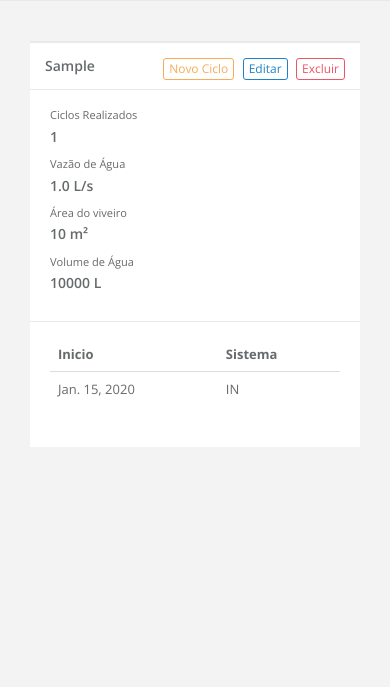
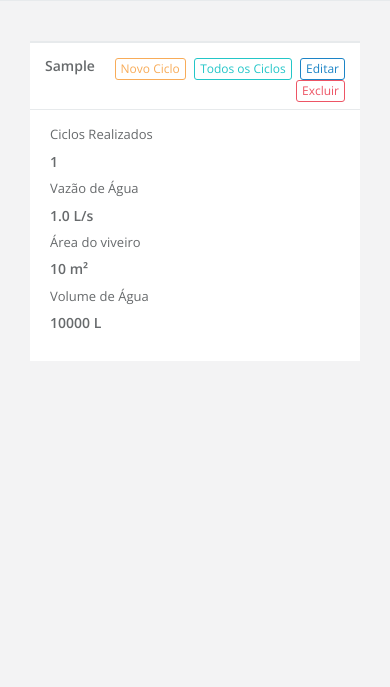
Before and after one commit to SamuelSilvaAraujo/aquaara, a Django app: page /1/viveiro/1/ in a window 390 px wide. Shown: the part 50-737 px from the top of the page. Run offline with Django 3.2, Linux system fonts and the light colour scheme; a user stored in the database is signed in; tables that the repository leaves empty hold one stand-in row (values such as "Sample post"); some libraries are stand-ins or nearby versions.

Commit message:
melhorando template

```diff
--- a/core/forms.py
+++ b/core/forms.py
@@ -37,9 +37,9 @@ class CycleForm(forms.ModelForm):
         model = Cycle
         fields = ['system', 'middleweight_despesca', 'type_intensive', ]
         widgets = {
-            'system': forms.Select(attrs={'class': 'form-control'}),
-            'middleweight_despesca': forms.Select(attrs={'class': 'form-control'}),
-            'type_intensive': forms.Select(attrs={'class': 'form-control'}),
+            'system': forms.Select(attrs={'class': 'form-control', 'id': 'system'}),
+            'middleweight_despesca': forms.Select(attrs={'class': 'form-control', 'id': 'middleweight_despesca'}),
+            'type_intensive': forms.Select(attrs={'class': 'form-control', 'id': 'type_intensive'}),
         }
 
 class PopulationForm(forms.ModelForm):
--- a/core/templates/pond_detail.html
+++ b/core/templates/pond_detail.html
@@ -18,10 +18,17 @@
                             {% else %}
                                 {% if not pond.cycle.population %}
                                     <a href="{% url 'population' pk_property pond.id %}" class="btn btn-warning btn-outline btn-xs">Povoamento</a>
+
+                                {% else %}
+
+                                    <a href="{% url 'mortality' pk_property pond.id %}" class="btn btn-info btn-outline btn-xs">Mortalidade</a>
+
                                 {% endif %}
-                                <a href="{% url 'mortality' pk_property pond.id %}" class="btn btn-info btn-outline btn-xs">Mortalidade</a>
 
                             {% endif %}
+
+                            <a href="#" class="btn btn-outline btn-info btn-xs">Todos os Ciclos</a>
+
                             <a href="{% url 'pond_update' pk_property pond.id %}" class="btn btn-outline btn-success btn-xs">Editar</a>
                             <a href="{% url 'pond_delete' pk_property pond.id %}" class="btn btn-outline btn-danger btn-xs">Excluir</a>
                         </div>
@@ -30,74 +37,46 @@
                     <div class="ibox-content">
                         <div class="row">
                             <div class="col-md-3">
-                                <small class="stats-label">Ciclos Realizados</small>
+                                <p class="stats-label">Ciclos Realizados</p>
                                 <h4>{{ pond.number_cycles }}</h4>
                             </div>
 
                             <div class="col-md-3">
-                                <small class="stats-label">Vazão de Água</small>
+                                <p class="stats-label">Vazão de Água</p>
                                 <h4>{{ pond.water_flow }} L/s</h4>
                             </div>
                             <div class="col-md-3">
-                                <small class="stats-label">Área do viveiro</small>
+                                <p class="stats-label">Área do viveiro</p>
                                 <h4> {{ pond.area }} m²</h4>
                             </div>
                             <div class="col-md-3">
-                                <small class="stats-label"> Volume de Água</small>
+                                <p class="stats-label"> Volume de Água</p>
                                 <h4> {{ pond.volume }} L</h4>
                             </div>
                         </div>
                     </div>
-                    {% if not pond.cycle  %}
-
-                        {% if pond.allCycle.count > 0 %}
-
-                            <div class="ibox-content">
-                                <table class="footable table table-stripped toggle-arrow-tiny">
-                                    <thead>
-                                    <tr>
-                                        <th>Inicio</th>
-                                        <th>Sistema</th>
-                                    </tr>
-                                    </thead>
-                                    <tbody>
-
-                                    {% for cycle in pond.allCycle %}
-
-                                        <tr>
-                                            <td>{{ cycle.date }}</td>
-                                            <td>{{ cycle.system }}</td>
-                                        </tr>
-
-                                    {% endfor %}
-                                    </tbody>
-                                </table>
-                            </div>
-
-                        {% endif %}
-
-                    {% else %}
+                    {% if  pond.cycle  %}
 
                         <div class="ibox-content">
 
                             <div class="row">
                                 <div class="col-md-3">
-                                    <small class="stats-label">Densidade</small>
+                                    <p class="stats-label">Densidade</p>
                                     <h4>{{ pond.cycle.density }} peixe/m²</h4>
                                 </div>
                                 <div class="col-md-3">
-                                    <small class="stats-label">Quantidade de Peixes</small>
+                                    <p class="stats-label">Quantidade de Peixes</p>
                                     <h4>{{ pond.cycle.amount_fish }}</h4>
                                 </div>
                                 <div class="col-md-3">
-                                    <small class="stats-label">Sistema</small>
+                                    <p class="stats-label">Sistema</p>
                                     <h4>{{ pond.cycle.get_system_display }}</h4>
                                     {% if pond.cycle.system == 'IN' %}
                                         <h5>{{ pond.cycle.get_type_intensive_display }}</h5>
                                     {% endif %}
                                 </div>
                                 <div class="col-md-3">
-                                    <small class="stats-label">Peso Médio na despesca</small>
+                                    <p class="stats-label">Peso Médio na despesca</p>
                                     <h4> {{ pond.cycle.middleweight_despesca }} kg</h4>
                                 </div>
                             </div>
--- a/core/views.py
+++ b/core/views.py
@@ -130,6 +130,8 @@ class CycleInitView(LoginRequiredMixin, CreateView):
         pk_pond = self.kwargs["pk_pond"]
         pk_property = self.kwargs["pk_property"]
         obj = form.save(commit=False)
+        if obj.system == 'IN' and not obj.type_intensive:
+            return super().form_invalid(form)
         obj.pond = Pond.objects.get(pk=pk_pond)
         obj.save()
         return HttpResponseRedirect(reverse_lazy('pond_detail', kwargs={'pk_property': pk_property, 'pk_pond': pk_pond}))
```
Also changed, not shown: other parts of core/templates/pond_detail.html (+32 -7 lines), core/models.py (+28 -17 lines), core/templates/cycle_init.html (+30 -7 lines), users/templates/registration/register.html (+7 -4 lines).
